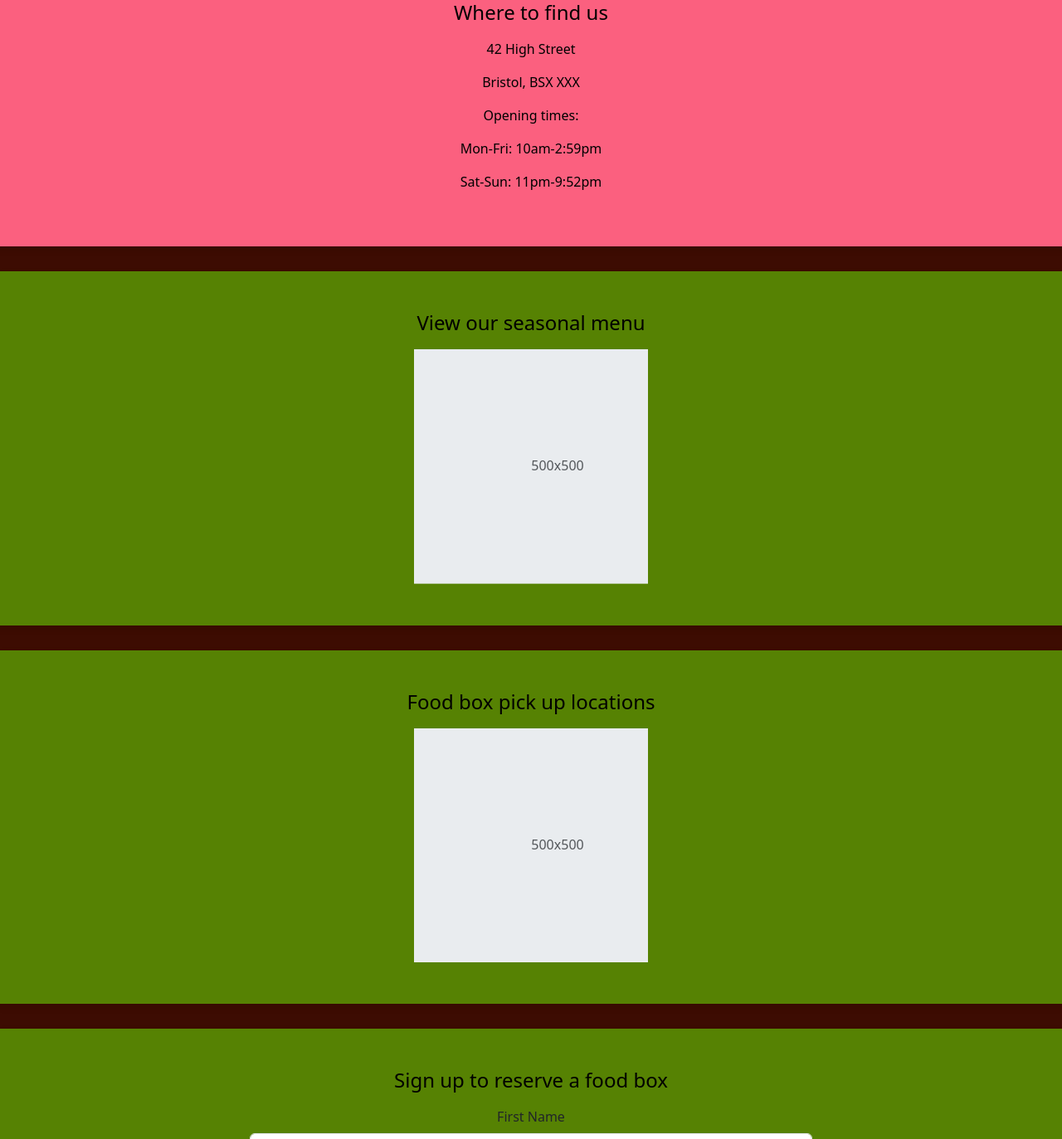
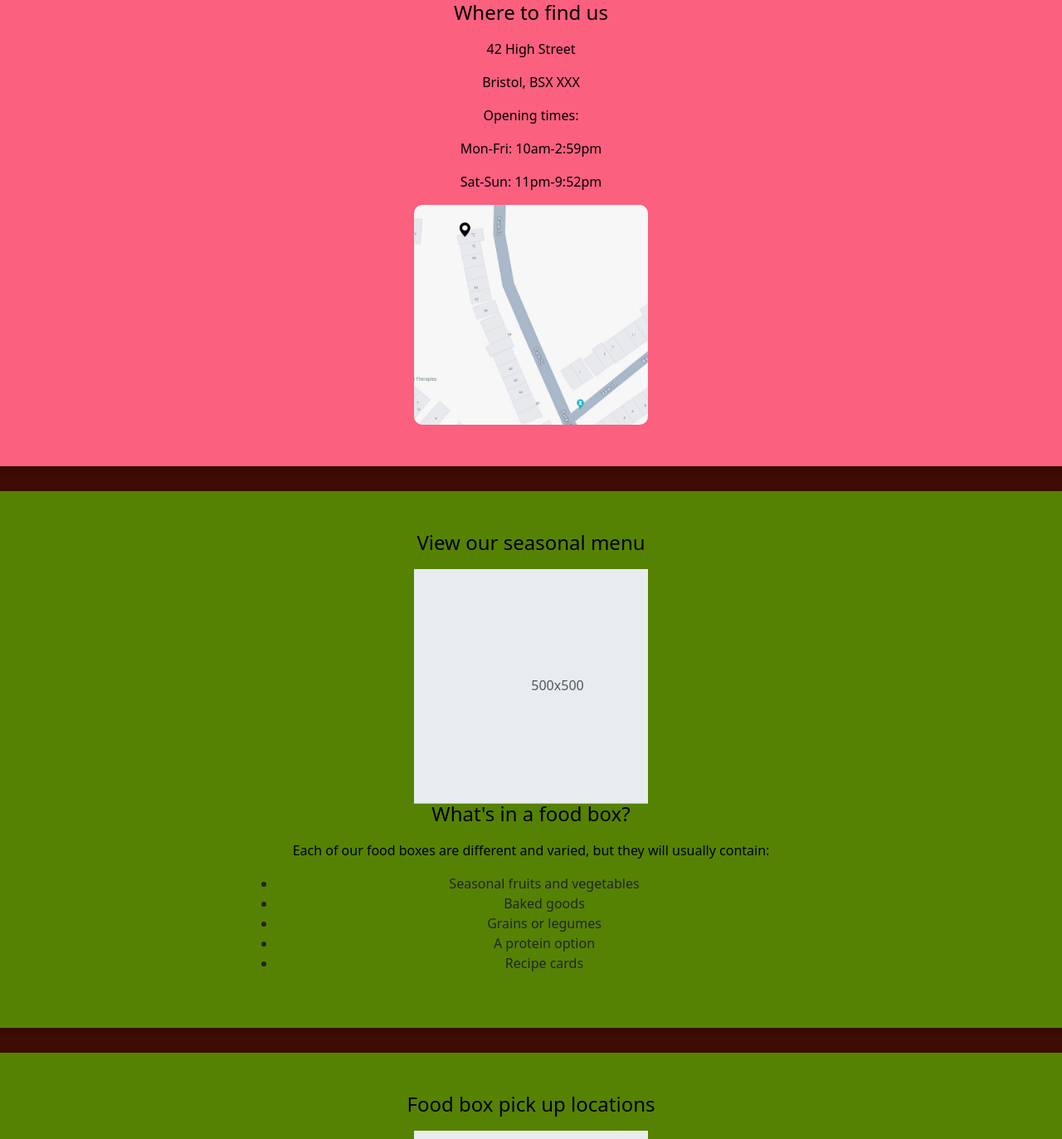
Before and after one commit to zr900/payasyoufeel2, a plain HTML site: page index.html in a window 1280 px wide. Shown: the part 1063-2436 px from the top of the page at 83% size. Drawn offline with Linux system fonts and the light colour scheme.

Commit message:
food box list

```diff
--- a/index.html
+++ b/index.html
@@ -106,6 +106,9 @@
       <p class="lead"><b>Opening times:</b></p>
       <p class="lead">Mon-Fri: 10am-2:59pm</p>
       <p class="lead">Sat-Sun: 11pm-9:52pm</p>
+      <div class="col-md-5 mx-auto text-center">
+        <img src="location copy.jpg" class="img-fluid" style="width: 100%; max-width: 400px;" alt="...">
+      </div>
     </div>
   </div>
 
@@ -115,6 +118,15 @@
     <div class="col-md-5 mx-auto text-center">
       <svg class="bd-placeholder-img bd-placeholder-img-lg featurette-image img-fluid mx-auto" width="500" height="500" xmlns="http://www.w3.org/2000/svg" role="img" aria-label="Placeholder: 500x500" preserveAspectRatio="xMidYMid slice" focusable="false"><title>Placeholder</title><rect width="100%" height="100%" fill="var(--bs-secondary-bg)"/><text x="50%" y="50%" fill="var(--bs-secondary-color)" dy=".3em">500x500</text></svg>
     </div>
+    <h2 class="featurette-heading fw-normal lh-1">What's in a food box? </h2>
+    <p class="lead">Each of our food boxes are different and varied, but they will usually contain: </p>
+    <ul>
+      <li>Seasonal fruits and vegetables</li>
+      <li>Baked goods</li>
+      <li>Grains or legumes</li>
+      <li>A protein option</li>
+      <li>Recipe cards</li>
+    </ul>
   </div>
   </div>
 
```
Also changed, not shown: location copy.jpg (added).
